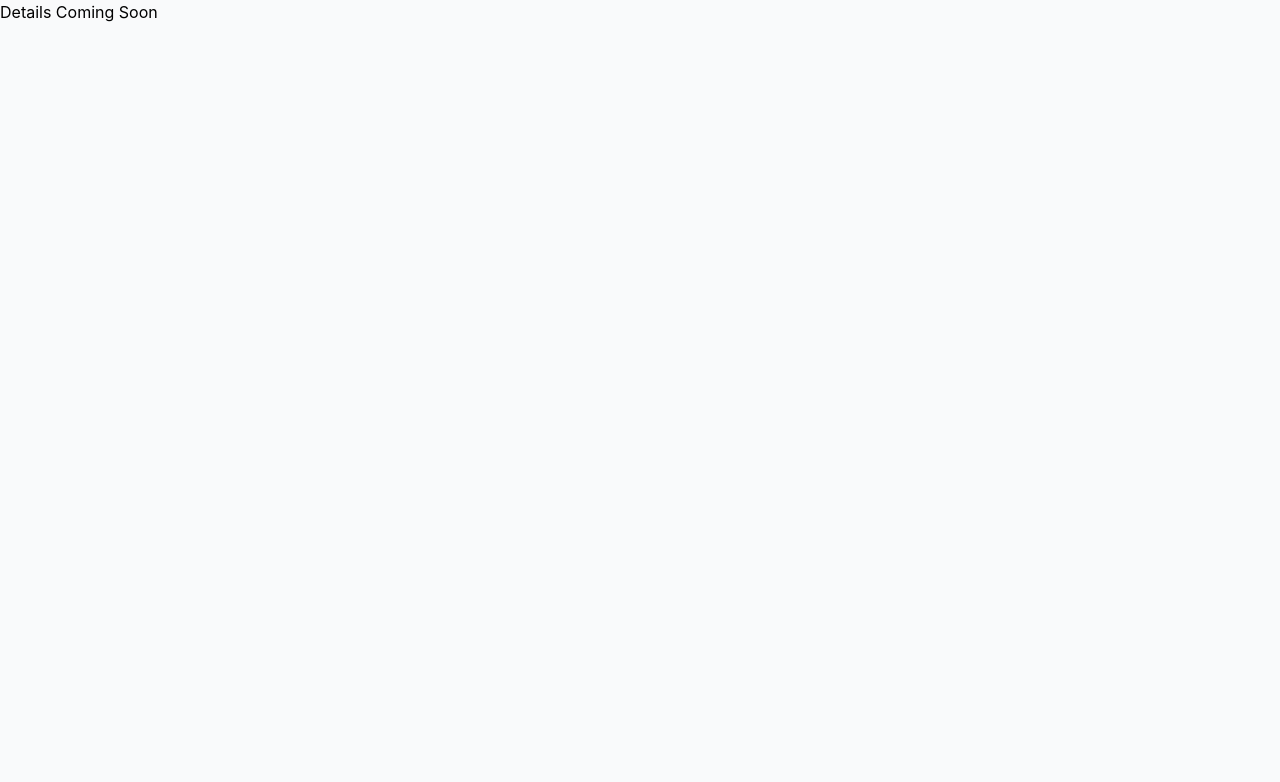
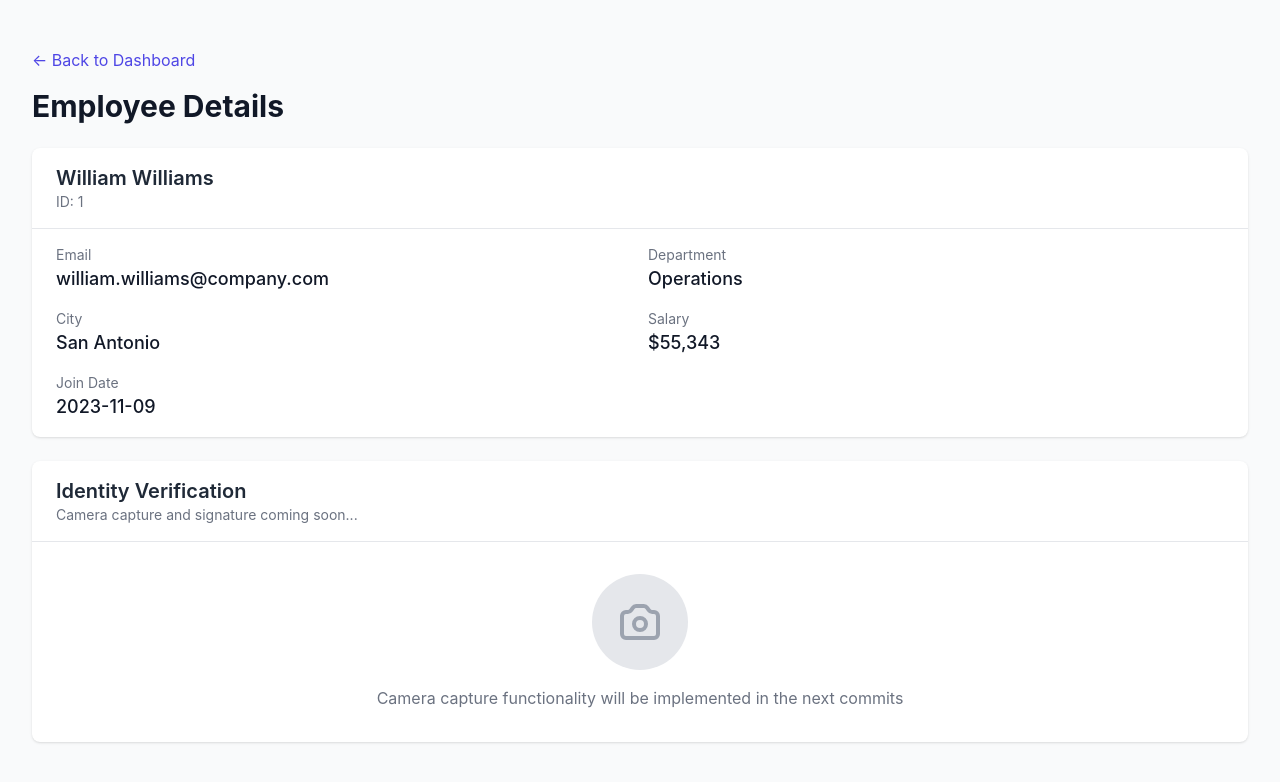
Before and after one commit to Sandruez/-Employee-Insights-Dashboard, a React (Create React App) app: page /details/1 in a window 1280 px wide. Shown: the top 782 px of the page. Built offline with nearby package versions, Linux system fonts and the light colour scheme; sample sign-in values are in the browser's storage.

Commit message:
create details page with routing

```diff
--- a/src/App.jsx
+++ b/src/App.jsx
@@ -3,6 +3,7 @@ import { BrowserRouter as Router, Routes, Route } from 'react-router-dom';
 import { AuthProvider } from './context/AuthContext';
 import Login from './components/Login';
 import Dashboard from './components/Dashboard';
+import Details from './components/Details';
 import ProtectedRoute from './components/ProtectedRoute';
 import './index.css';
 
@@ -20,7 +21,7 @@ function App() {
             } />
             <Route path="/details/:id" element={
               <ProtectedRoute>
-                <div>Details Coming Soon</div>
+                <Details />
               </ProtectedRoute>
             } />
             <Route path="/analytics" element={
--- a/src/components/Dashboard.jsx
+++ b/src/components/Dashboard.jsx
@@ -1,10 +1,12 @@
 import React, { useState, useEffect } from 'react';
+import { useNavigate } from 'react-router-dom';
 import { fetchEmployees } from '../services/api';
 
 function Dashboard() {
   const [employees, setEmployees] = useState([]);
   const [loading, setLoading] = useState(true);
   const [error, setError] = useState(null);
+  const navigate = useNavigate();
 
   useEffect(() => {
     const loadEmployees = async () => {
@@ -150,7 +152,10 @@ function Dashboard() {
                             {new Date(employee.joinDate).toLocaleDateString()}
                           </td>
                           <td className="px-6 py-4 whitespace-nowrap text-right text-sm font-medium">
-                            <button className="text-indigo-600 hover:text-indigo-900">
+                            <button
+                              onClick={() => navigate(`/details/${employee.id}`)}
+                              className="text-indigo-600 hover:text-indigo-900"
+                            >
                               View
                             </button>
                           </td>
--- /dev/null
+++ b/src/components/Details.jsx
@@ -0,0 +1,132 @@
+import React, { useState, useEffect } from 'react';
+import { useParams, useNavigate } from 'react-router-dom';
+import { fetchEmployeeById } from '../services/api';
+
+function Details() {
+  const { id } = useParams();
+  const navigate = useNavigate();
+  const [employee, setEmployee] = useState(null);
+  const [loading, setLoading] = useState(true);
+  const [error, setError] = useState(null);
+
+  useEffect(() => {
+    const loadEmployee = async () => {
+      try {
+        const data = await fetchEmployeeById(id);
+        if (data) {
+          setEmployee(data);
+        } else {
+          setError('Employee not found');
+        }
+      } catch (err) {
+        setError('Failed to load employee details');
+        console.error('Details error:', err);
+      } finally {
+        setLoading(false);
+      }
+    };
+
+    if (id) {
+      loadEmployee();
+    }
+  }, [id]);
+
+  if (loading) {
+    return (
+      <div className="min-h-screen flex items-center justify-center bg-gray-50">
+        <div className="text-center">
+          <div className="animate-spin rounded-full h-12 w-12 border-b-2 border-indigo-600 mx-auto"></div>
+          <p className="mt-4 text-gray-600">Loading employee details...</p>
+        </div>
+      </div>
+    );
+  }
+
+  if (error || !employee) {
+    return (
+      <div className="min-h-screen flex items-center justify-center bg-gray-50">
+        <div className="text-center">
+          <p className="text-red-600 text-lg">{error || 'Employee not found'}</p>
+          <button
+            onClick={() => navigate('/dashboard')}
+            className="mt-4 px-4 py-2 bg-indigo-600 text-white rounded hover:bg-indigo-700"
+          >
+            Back to Dashboard
+          </button>
+        </div>
+      </div>
+    );
+  }
+
+  return (
+    <div className="min-h-screen bg-gray-50">
+      <div className="max-w-7xl mx-auto py-6 sm:px-6 lg:px-8">
+        <div className="px-4 py-6 sm:px-0">
+          {/* Header */}
+          <div className="mb-6">
+            <button
+              onClick={() => navigate('/dashboard')}
+              className="text-indigo-600 hover:text-indigo-900 mb-4"
+            >
+              ← Back to Dashboard
+            </button>
+            <h1 className="text-3xl font-bold text-gray-900">Employee Details</h1>
+          </div>
+
+          {/* Employee Info Card */}
+          <div className="bg-white shadow rounded-lg mb-6">
+            <div className="px-6 py-4 border-b border-gray-200">
+              <h2 className="text-xl font-semibold text-gray-800">{employee.name}</h2>
+              <p className="text-sm text-gray-500">ID: {employee.id}</p>
+            </div>
+            <div className="px-6 py-4">
+              <div className="grid grid-cols-1 md:grid-cols-2 gap-4">
+                <div>
+                  <p className="text-sm text-gray-500">Email</p>
+                  <p className="text-lg font-medium text-gray-900">{employee.email}</p>
+                </div>
+                <div>
+                  <p className="text-sm text-gray-500">Department</p>
+                  <p className="text-lg font-medium text-gray-900">{employee.department}</p>
+                </div>
+                <div>
+                  <p className="text-sm text-gray-500">City</p>
+                  <p className="text-lg font-medium text-gray-900">{employee.city}</p>
+                </div>
+                <div>
+                  <p className="text-sm text-gray-500">Salary</p>
+                  <p className="text-lg font-medium text-gray-900">${employee.salary.toLocaleString()}</p>
+                </div>
+                <div>
+                  <p className="text-sm text-gray-500">Join Date</p>
+                  <p className="text-lg font-medium text-gray-900">{employee.joinDate}</p>
+                </div>
+              </div>
+            </div>
+          </div>
+
+          {/* Camera Section - Coming Soon */}
+          <div className="bg-white shadow rounded-lg">
+            <div className="px-6 py-4 border-b border-gray-200">
+              <h2 className="text-xl font-semibold text-gray-800">Identity Verification</h2>
+              <p className="text-sm text-gray-500">Camera capture and signature coming soon...</p>
+            </div>
+            <div className="px-6 py-8 text-center text-gray-500">
+              <div className="mb-4">
+                <div className="w-24 h-24 bg-gray-200 rounded-full mx-auto flex items-center justify-center">
+                  <svg className="w-12 h-12 text-gray-400" fill="none" stroke="currentColor" viewBox="0 0 24 24">
+                    <path strokeLinecap="round" strokeLinejoin="round" strokeWidth={2} d="M3 9a2 2 0 012-2h.93a2 2 0 001.664-.89l.812-1.22A2 2 0 0110.07 4h3.86a2 2 0 011.664.89l.812 1.22A2 2 0 0018.07 7H19a2 2 0 012 2v9a2 2 0 01-2 2H5a2 2 0 01-2-2V9z" />
+                    <path strokeLinecap="round" strokeLinejoin="round" strokeWidth={2} d="M15 13a3 3 0 11-6 0 3 3 0 016 0z" />
+                  </svg>
+                </div>
+              </div>
+              <p>Camera capture functionality will be implemented in the next commits</p>
+            </div>
+          </div>
+        </div>
+      </div>
+    </div>
+  );
+}
+
+export default Details;
```
